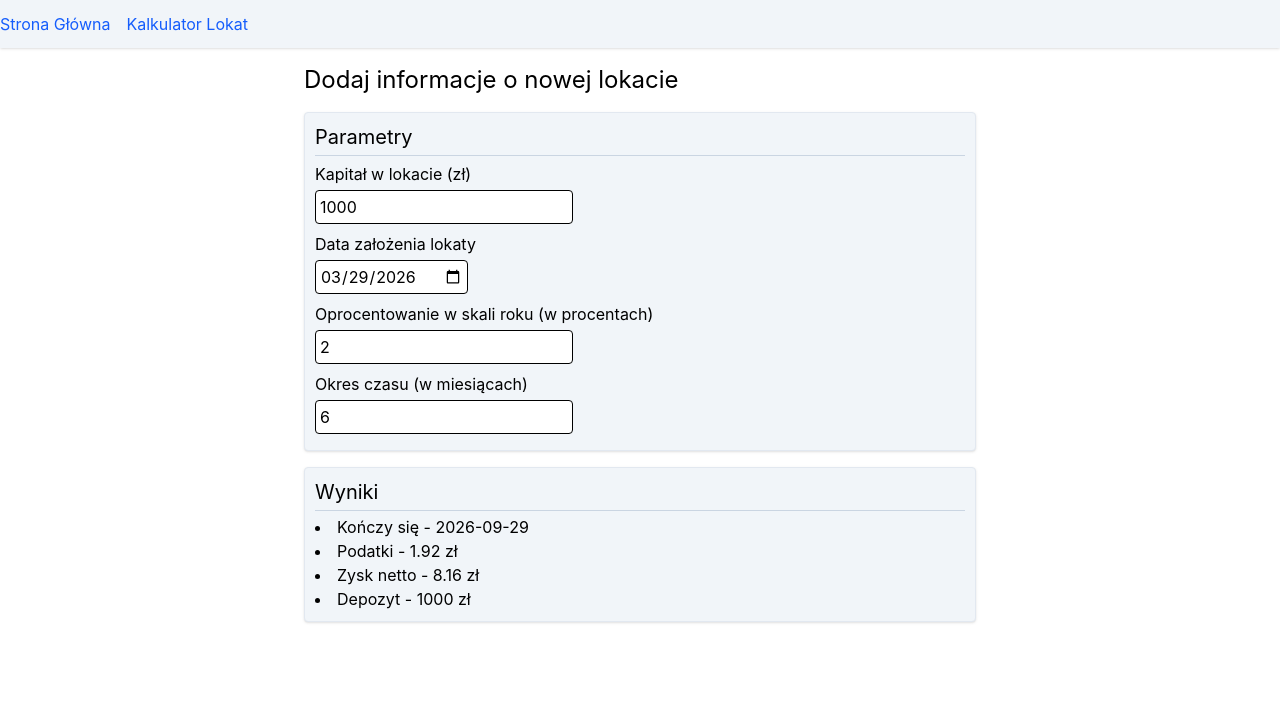
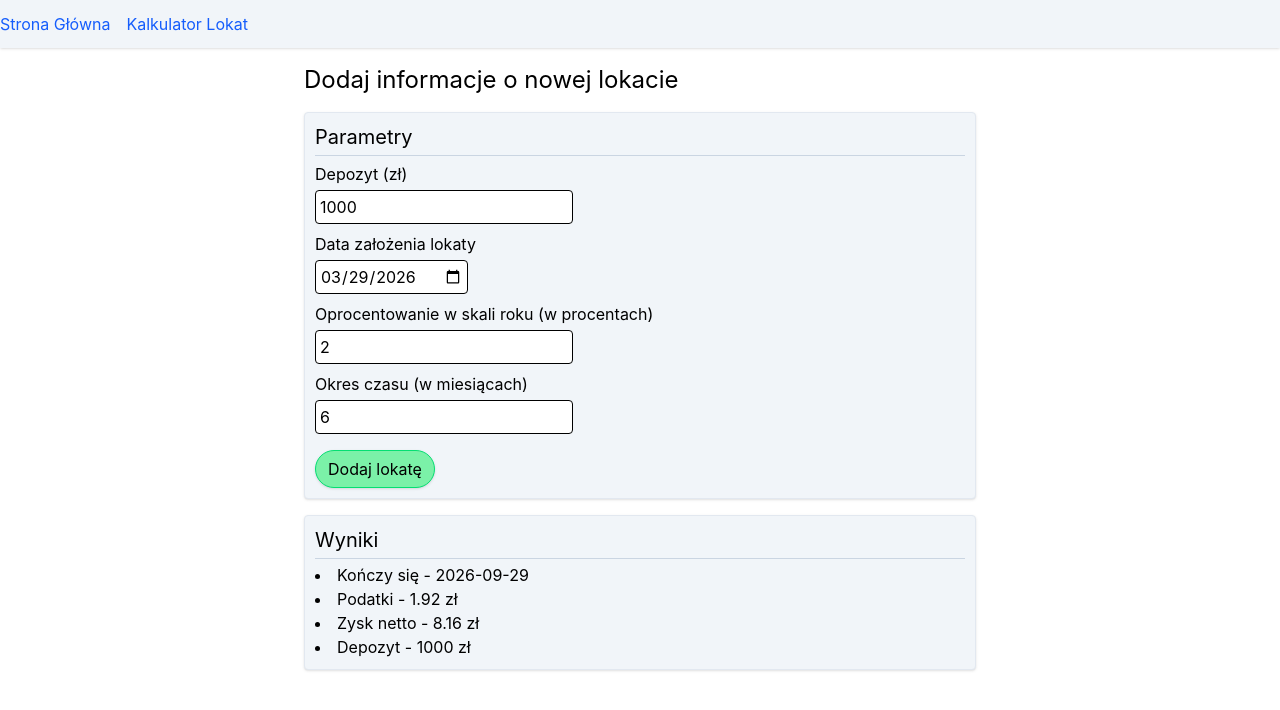
Before and after one commit to kolaczyn/investment-calculator, a Vue app: page /lokaty/dodaj in a window 1280 px wide. Shown: the top 710 px of the page. Built offline with nearby package versions, Linux system fonts and the light colour scheme.

Commit message:
add slot inception

```diff
--- a/src/features/timed-deposit-calculator/TimedDepositAddView.vue
+++ b/src/features/timed-deposit-calculator/TimedDepositAddView.vue
@@ -4,13 +4,18 @@ import { depositInit } from './const/depositInit';
 import TimedDepositCalculator from './components/TimedDepositCalculator.vue';
 
 const data = depositInit('adding')
-console.log(data.startDate)
 
 </script>
 
 <template>
     <Container>
         <h1 class="text-2xl">Dodaj informacje o nowej lokacie</h1>
-        <TimedDepositCalculator :data="data" view-mode="adding" />
+        <TimedDepositCalculator :data="data" view-mode="adding">
+            <template v-slot:action>
+                <button
+                    class="mt-2 bg-green-300 px-3 py-1.5 rounded-full border border-green-400 shadow hover:cursor-pointer">Dodaj
+                    lokatę</button>
+            </template>
+        </TimedDepositCalculator>
     </Container>
 </template>
--- a/src/features/timed-deposit-calculator/components/TimedDepositCalculator.vue
+++ b/src/features/timed-deposit-calculator/components/TimedDepositCalculator.vue
@@ -44,8 +44,8 @@ const amountAfterEnd = computed(() => getDepositGains({
             <h2 class="text-xl">Parametry</h2>
         </template>
 
-        <AppInput label="Kapitał w lokacie (zł)" id="amount" type="number" v-model.number="f.amount"
-            :disabled="disableInputs" :error="errors.amount" />
+        <AppInput label="Depozyt (zł)" id="amount" type="number" v-model.number="f.amount" :disabled="disableInputs"
+            :error="errors.amount" />
 
         <AppInput label="Data założenia lokaty" id="start-date" type="date" v-model="f.startDate"
             :disabled="disableInputs" :error="errors.startDate" />
@@ -56,6 +56,10 @@ const amountAfterEnd = computed(() => getDepositGains({
 
         <AppInput label="Okres czasu (w miesiącach)" id="period-months" type="number" v-model.number="f.periodMonths"
             :disabled="disableInputs" :error="errors.periodMonths" min="1" />
+
+        <template v-slot:footer>
+            <slot name="action"></slot>
+        </template>
     </Card>
 
     <Card>
--- a/src/shared/components/Card.vue
+++ b/src/shared/components/Card.vue
@@ -15,5 +15,8 @@ const props = defineProps({
             <hr v-if="$slots.header" class="text-slate-300 my-1" />
         </header>
         <slot></slot>
+        <footer>
+            <slot name="footer"></slot>
+        </footer>
     </section>
 </template>
```
